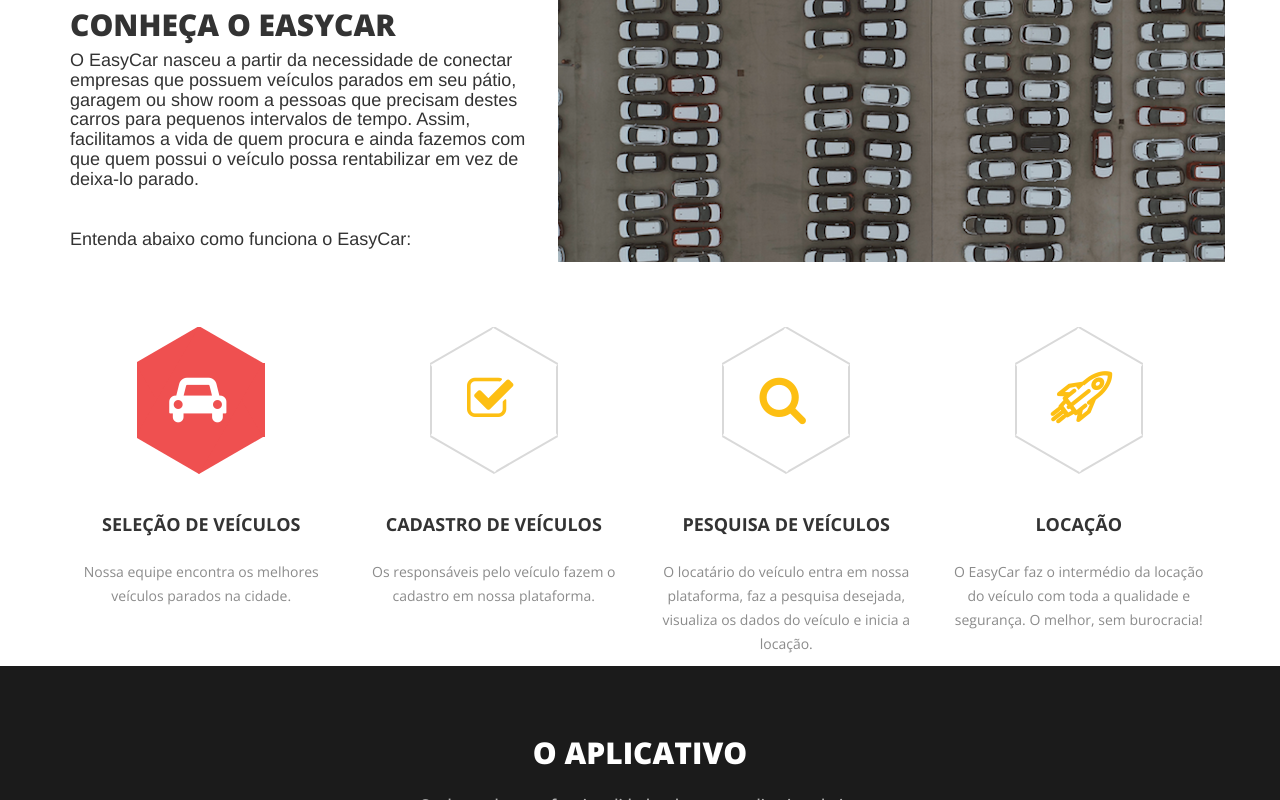
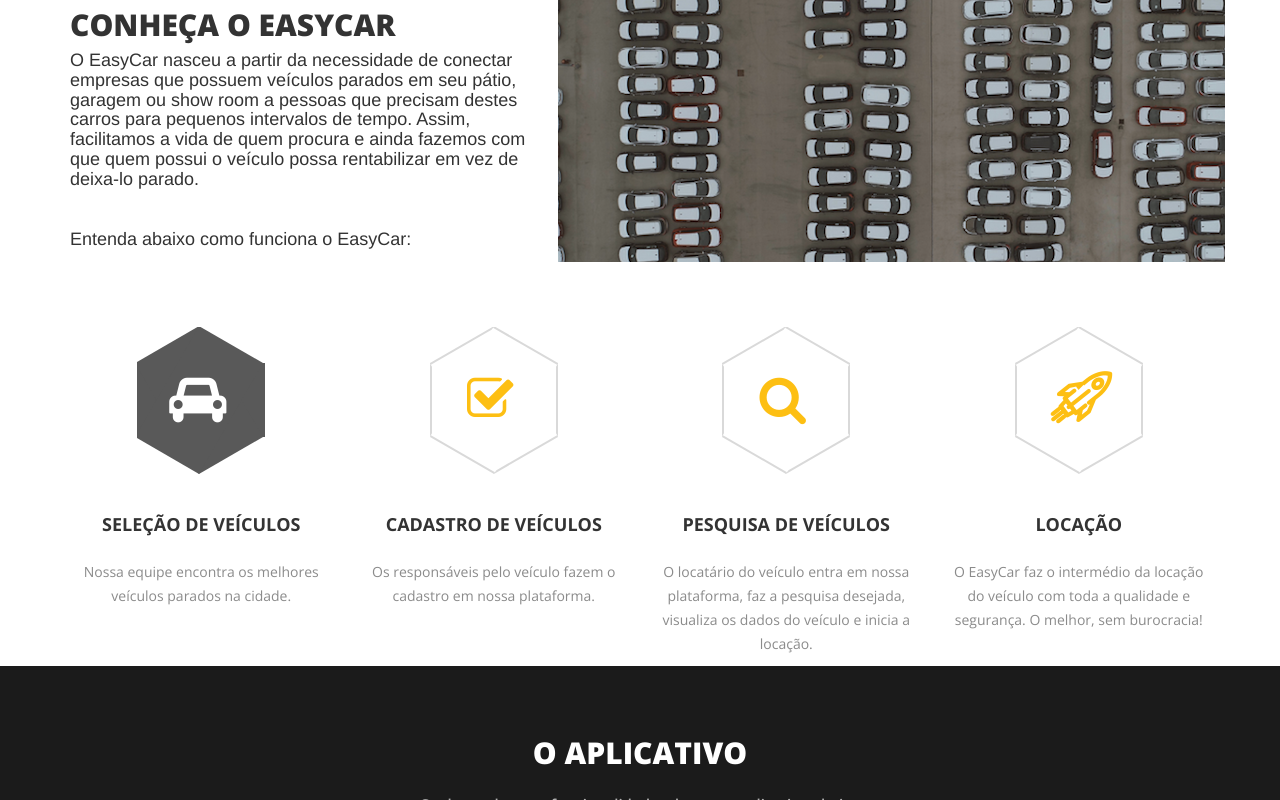
Before and after one commit to beestartt/easycar, a plain HTML site: page index.html in a window 1280 px wide. In both pictures the pointer is over the element 201 px from the left and 1402 px from the top of the page. Shown: the part 1002-1802 px from the top of the page. Drawn offline with nearby package versions, Linux system fonts and the light colour scheme; some packages are replaced by stand-ins of ours.

Commit message:
Mudando a cor dosdos hexagonos

```diff
--- a/css/hexagons.css
+++ b/css/hexagons.css
@@ -299,7 +299,7 @@ inv 		= Inverse Behaver of buttons
 .hb:hover,
 .hb:hover:before,
 .hb:hover:after {
-	background: #ef5050;
+	background: #595959;
 	border-left:0px solid #2ecc71;
 	border-right:0px solid #2ecc71;
 	color: #fff; /* Default hover font color */
```
Also changed, not shown: 1 other file.
